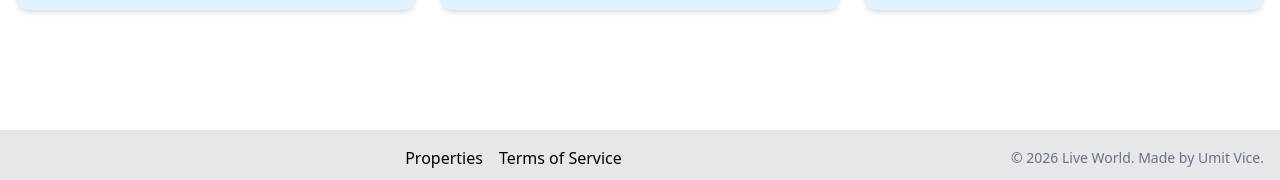
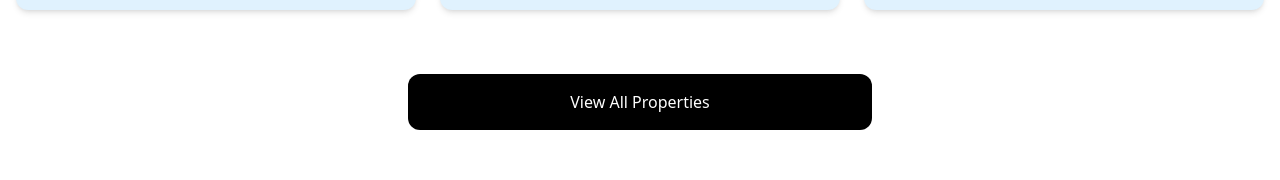
Before and after one commit to UmitVice/life-world, a Next.js app: page / in a window 1280 px wide. Shown: the part 1309-1489 px from the top of the page. Built offline with nearby package versions, Linux system fonts and the light colour scheme.

Commit message:
Add view all properties button to home page

```diff
--- a/components/HomeProperties/index.tsx
+++ b/components/HomeProperties/index.tsx
@@ -1,3 +1,4 @@
+import Link from 'next/link';
 import properties from '@/properties.json';
 import PropertyCard from '@/components/PropertyCard';
 
@@ -19,6 +20,15 @@
       </div>
     </div>
     </section>
+
+    <section className="m-auto max-w-lg my-10 px-6">
+      <Link
+        href="/properties"
+        className="block bg-black text-white text-center py-4
+        px-6 rounded-xl hover:bg-gray-700"
+      >View All Properties
+      </Link>
+    </section>
     </>
   )
 }
```
